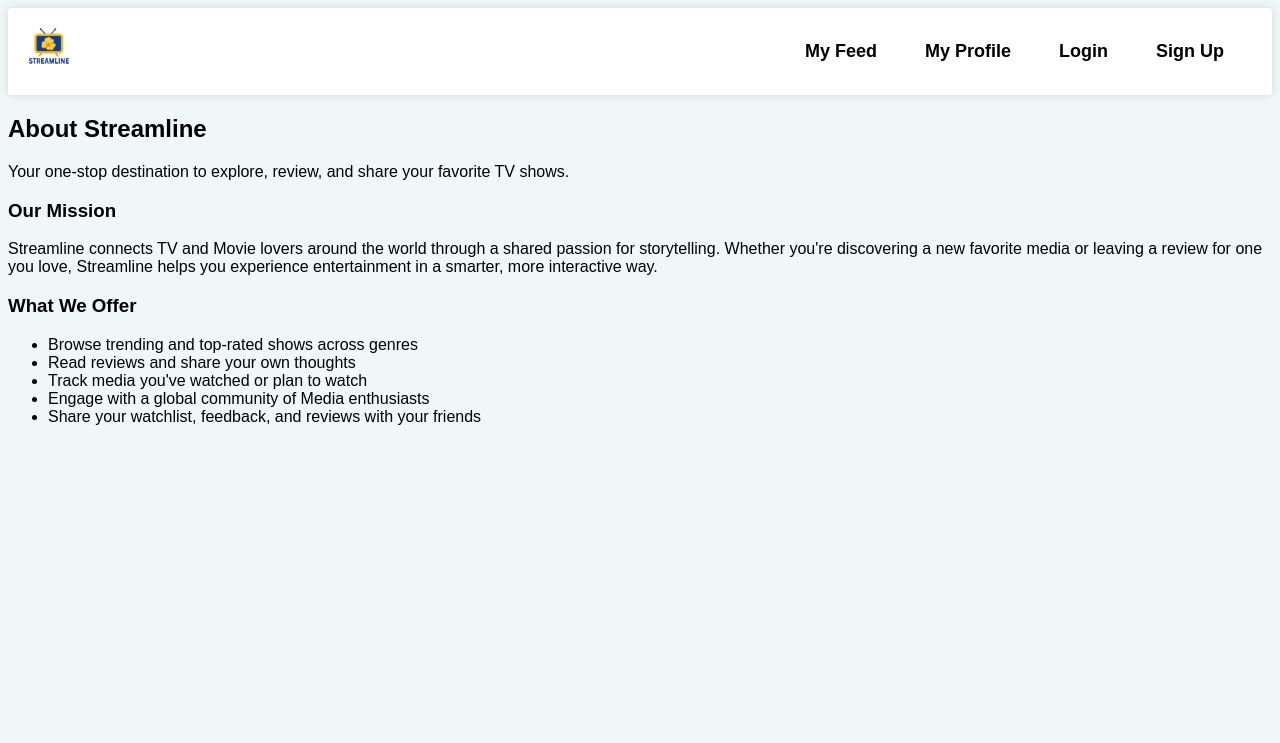
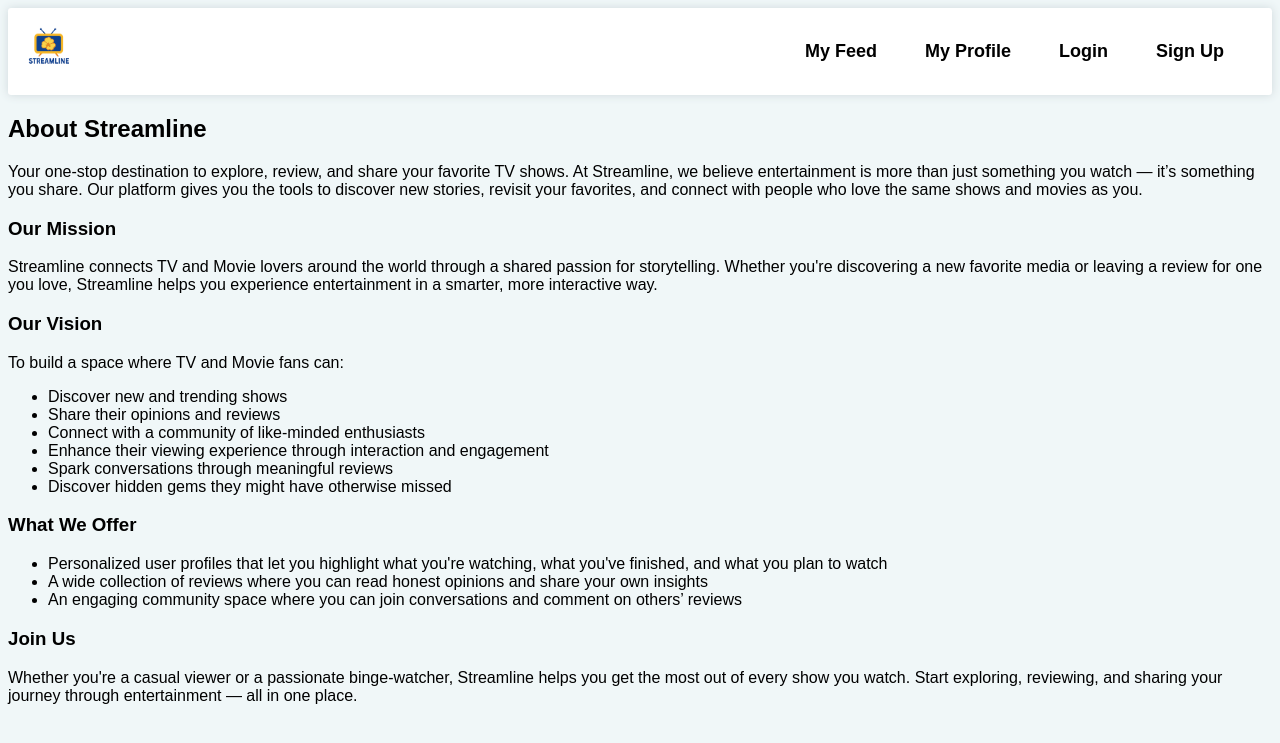
Before and after one commit to L3prech4un/TV-Show-Webapp, a Flask app: page /about in a window 1280 px wide. Shown: the top 743 px of the page. Run offline with Flask 3, Linux system fonts and the light colour scheme; parts of the project's set-up code (start-up, migrations or seed data) failed here and were passed over.

Commit message:
Added contents to welcome and about page.

```diff
--- a/templates/about.html
+++ b/templates/about.html
@@ -31,7 +31,7 @@
       <div>
         <h2>About Streamline</h2>
         <div>
-          <p>Your one-stop destination to explore, review, and share your favorite TV shows.</p>
+          <p>Your one-stop destination to explore, review, and share your favorite TV shows. At Streamline, we believe entertainment is more than just something you watch — it’s something you share. Our platform gives you the tools to discover new stories, revisit your favorites, and connect with people who love the same shows and movies as you.</p>
 
           <div>
             <h3>Our Mission</h3>
@@ -43,15 +43,30 @@
           </div>
 
           <div>
+            <h3>Our Vision</h3>
+            <p>To build a space where TV and Movie fans can:</p>
+            <ul>
+              <li>Discover new and trending shows</li>
+              <li>Share their opinions and reviews</li>
+              <li>Connect with a community of like-minded enthusiasts</li>
+              <li>Enhance their viewing experience through interaction and engagement</li>
+              <li>Spark conversations through meaningful reviews</li>
+              <li>Discover hidden gems they might have otherwise missed</li>
+            </ul>
+          </div>
+
+          <div>
             <h3>What We Offer</h3>
             <ul>
-              <li>Browse trending and top-rated shows across genres</li>
-              <li>Read reviews and share your own thoughts</li>
-              <li>Track media you've watched or plan to watch</li>
-              <li>Engage with a global community of Media enthusiasts</li>
-              <li>Share your watchlist, feedback, and reviews with your friends</li>
+              <li>Personalized user profiles that let you highlight what you're watching, what you've finished, and what you plan to watch</li>
+              <li>A wide collection of reviews where you can read honest opinions and share your own insights</li>
+              <li>An engaging community space where you can join conversations and comment on others’ reviews</li>
             </ul>
           </div>
+
+        <div>
+          <h3>Join Us</h3>
+          <p>Whether you're a casual viewer or a passionate binge-watcher, Streamline helps you get the most out of every show you watch. Start exploring, reviewing, and sharing your journey through entertainment — all in one place.</p>
         </div>
 
       </div>
```
Also changed, not shown: templates/index.html (+17 -3 lines).
